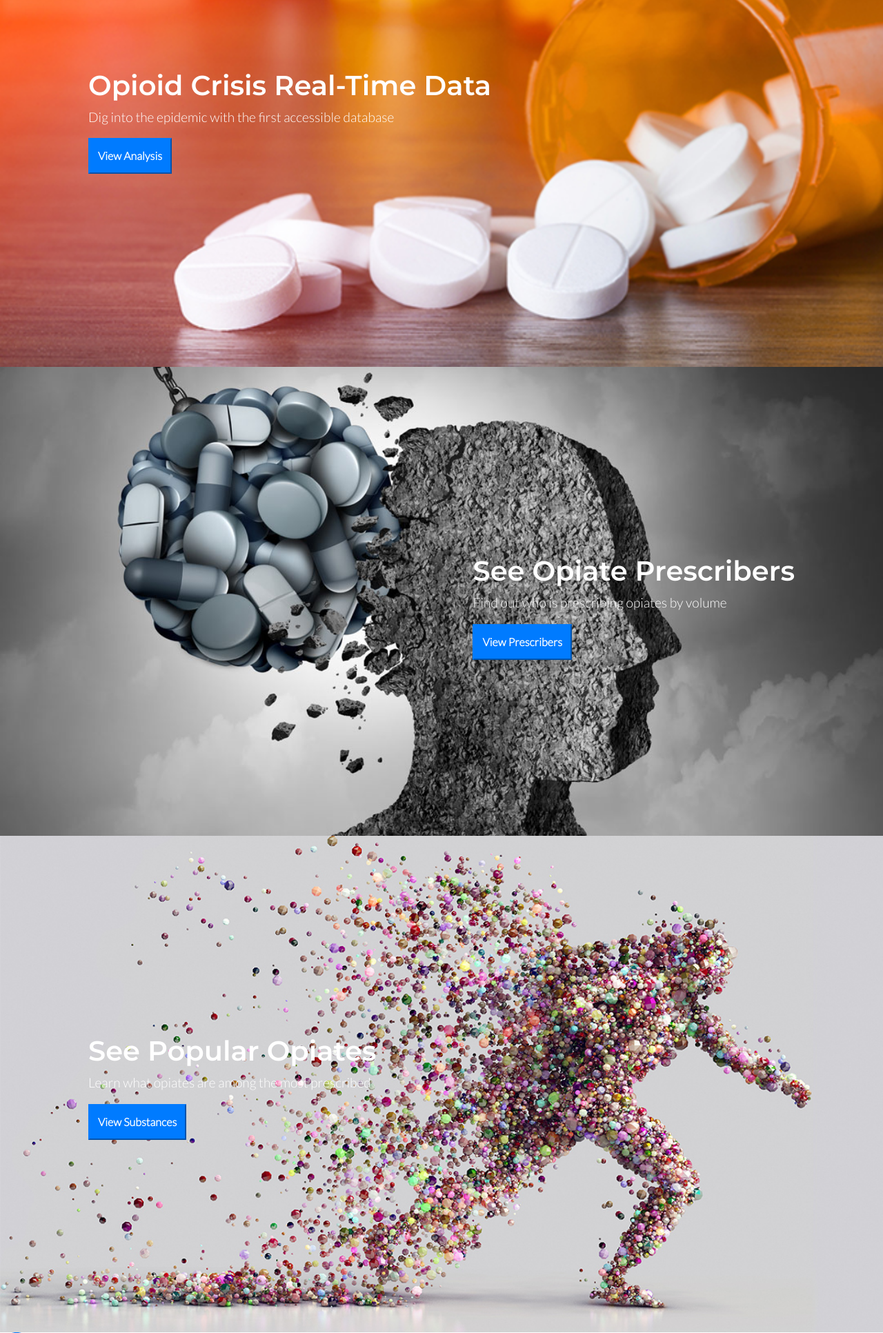
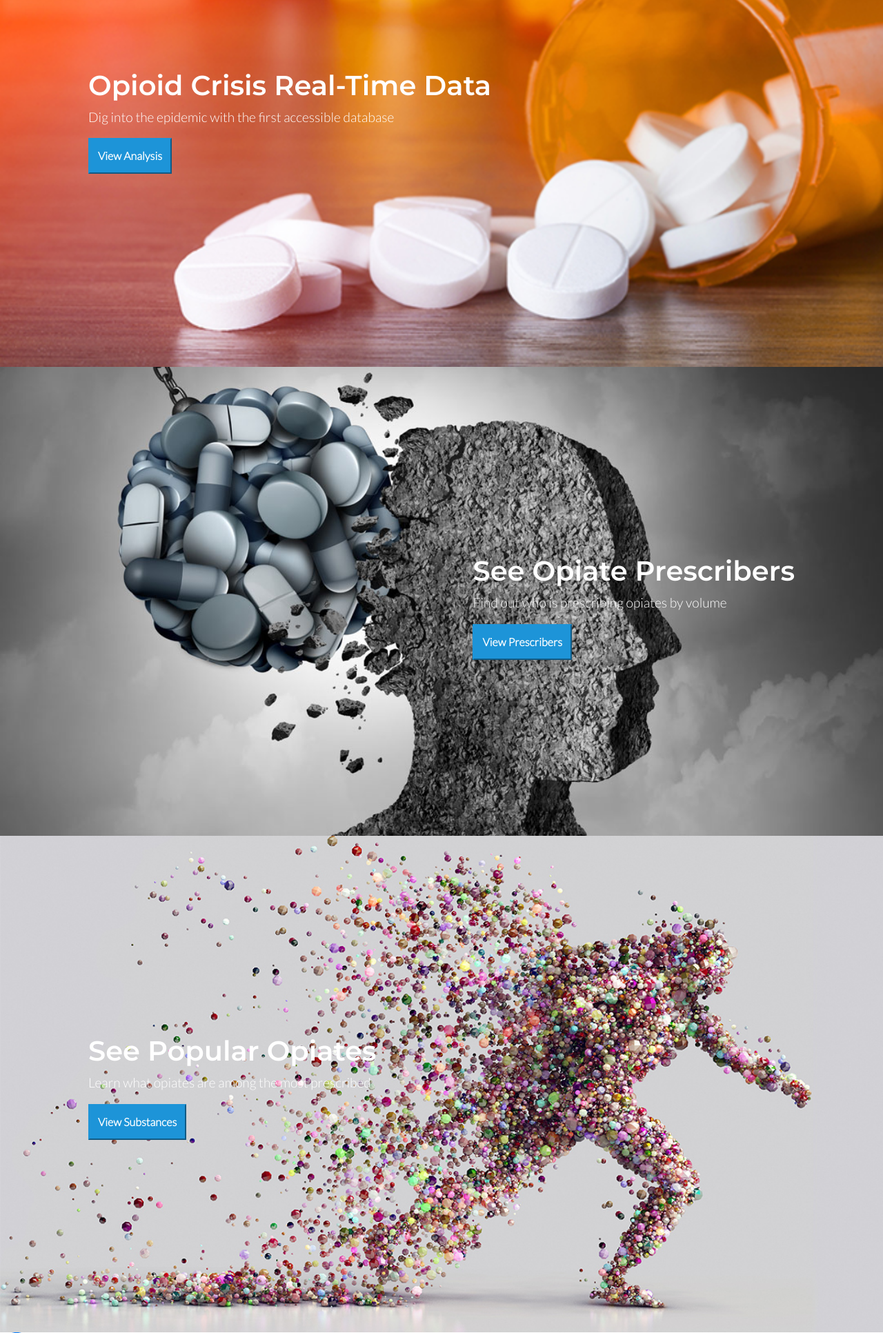
Before and after one commit to skyswalker11/intex1, a Django app: page / in a window 1280 px wide. Shown: the part 246-2179 px from the top of the page at 69% size. Run offline with Django 3.2, Linux system fonts and the light colour scheme; some libraries are stand-ins or nearby versions.

Commit message:
commit the updated hex codes for the button

```diff
--- a/intexdrug/static/css/styles.css
+++ b/intexdrug/static/css/styles.css
@@ -92,8 +92,8 @@ margin:10px;
 }
 
 .header-button{
-  background-color: #007bff;
-  border-color: #007bff;
+  background-color: #1d94d8;
+  border-color: #1d94d8;
   font-weight: bolder;
   color: white;
   padding: 12px;
```
